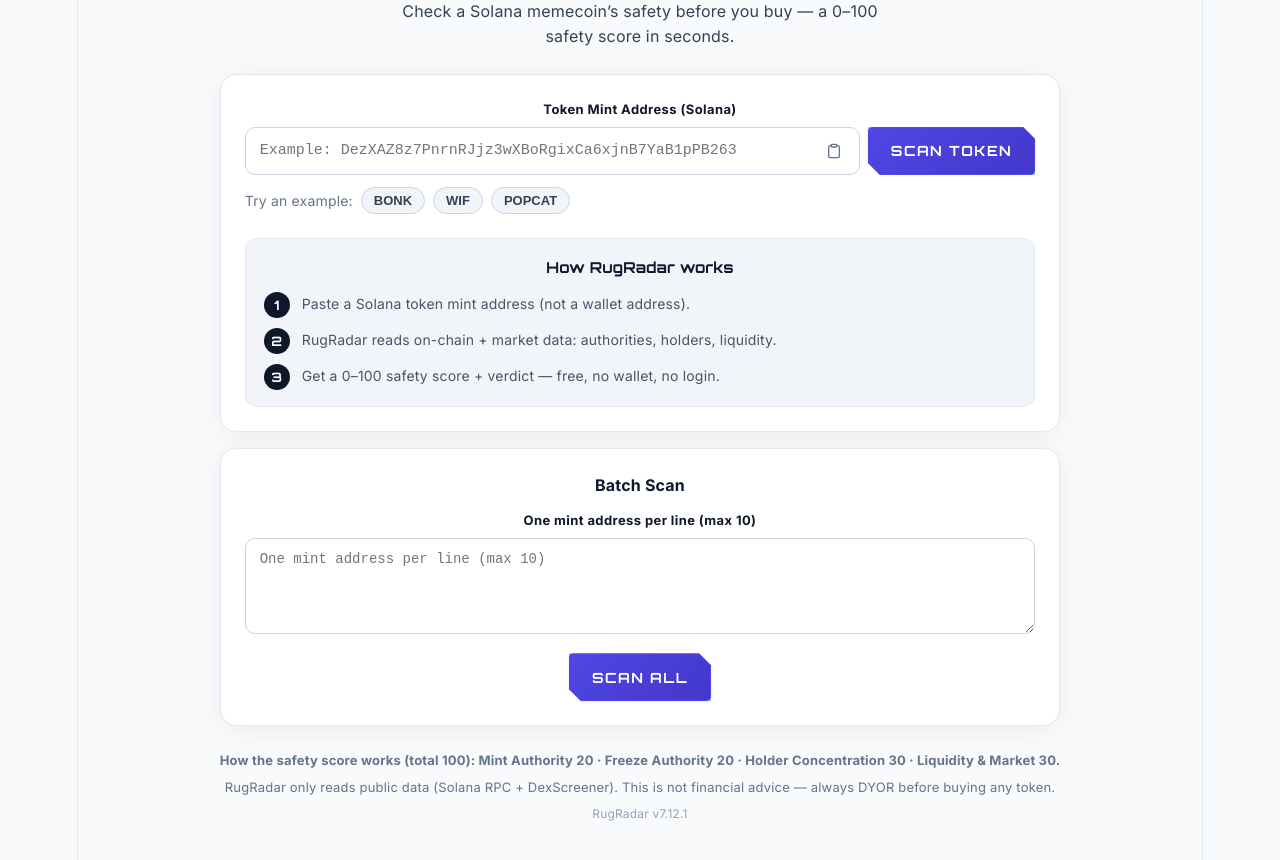
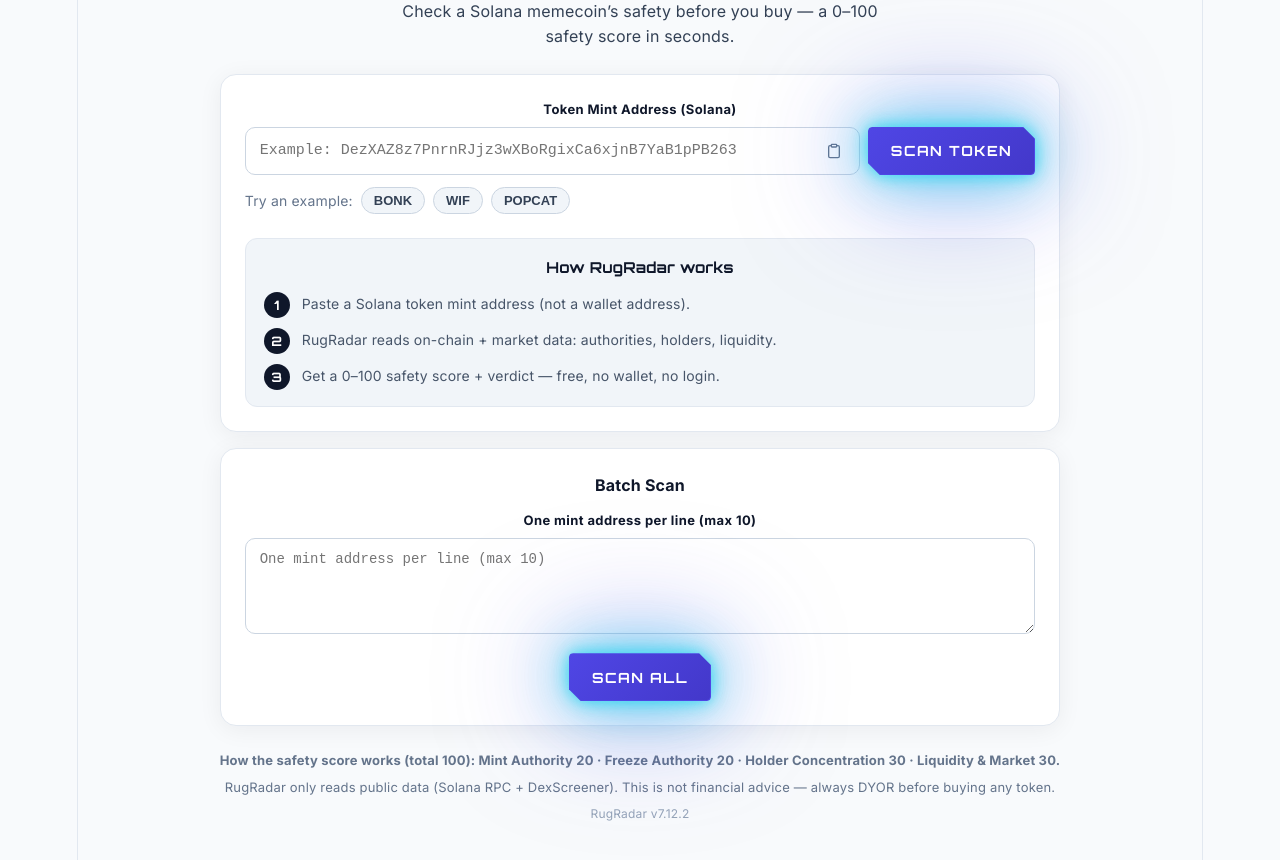
Before and after one commit to Dadapy04/rugradar, a React (Vite) app: page / in a window 1280 px wide. Shown: the part 260-1120 px from the top of the page. Built offline with nearby package versions, Linux system fonts and the light colour scheme; what @solana/web3.js would draw is missing.

Commit message:
RugRadar v7.12.2: Scan glow moved to wrapper (clip-path fix)

```diff
--- a/src/App.css
+++ b/src/App.css
@@ -261,20 +261,30 @@ a:focus-visible {
   border: 1px solid var(--btn-primary-bg);
   border-radius: 4px;
   clip-path: polygon(0 0, calc(100% - 12px) 0, 100% 12px, 100% 100%, 12px 100%, 0 calc(100% - 12px));
+  cursor: pointer;
+  white-space: nowrap;
+  transition: transform 0.15s ease, background 0.15s ease;
+}
+/* v7.12.2 — the glow lives on a WRAPPER (.btn-glow), not on the button:
+ * the button's angular clip-path clips any drop-shadow on the button
+ * itself (filter applies before clip-path), which is why v7.11/v7.12.1's
+ * glow was invisible. The wrapper has no clip-path, so its
+ * drop-shadow traces the button's clipped shape and survives. */
+.btn-glow {
+  display: inline-block;
   filter: drop-shadow(0 0 6px rgba(34, 211, 238, 0.9)) drop-shadow(0 0 20px rgba(34, 211, 238, 0.55)) drop-shadow(0 0 42px rgba(79, 70, 229, 0.4));
   animation: scan-glow 2.4s ease-in-out infinite;
-  cursor: pointer;
-  white-space: nowrap;
-  transition: filter 0.15s ease, transform 0.15s ease, background 0.15s ease;
 }
 @keyframes scan-glow {
   0%, 100% { filter: drop-shadow(0 0 6px rgba(34, 211, 238, 0.9)) drop-shadow(0 0 20px rgba(34, 211, 238, 0.55)) drop-shadow(0 0 42px rgba(79, 70, 229, 0.4)); }
   50% { filter: drop-shadow(0 0 10px rgba(34, 211, 238, 1)) drop-shadow(0 0 32px rgba(34, 211, 238, 0.75)) drop-shadow(0 0 60px rgba(79, 70, 229, 0.55)); }
 }
-.btn-primary:hover:not(:disabled) { filter: drop-shadow(0 0 10px rgba(34, 211, 238, 1)) drop-shadow(0 0 32px rgba(34, 211, 238, 0.8)) drop-shadow(0 0 64px rgba(79, 70, 229, 0.6)); transform: translateY(-1px); animation: none; }
-.btn-primary:active:not(:disabled) { transform: translateY(0) scale(0.98); filter: drop-shadow(0 0 4px rgba(34, 211, 238, 0.7)); animation: none; }
-.btn-primary:disabled { opacity: 0.6; cursor: default; filter: none; animation: none; }
-@media (prefers-reduced-motion: reduce) { .btn-primary { animation: none; } }
+.btn-glow:hover { filter: drop-shadow(0 0 10px rgba(34, 211, 238, 1)) drop-shadow(0 0 32px rgba(34, 211, 238, 0.8)) drop-shadow(0 0 64px rgba(79, 70, 229, 0.6)); animation: none; }
+.btn-glow:has(.btn-primary:disabled) { filter: none; animation: none; }
+@media (prefers-reduced-motion: reduce) { .btn-glow { animation: none; } }
+.btn-primary:hover:not(:disabled) { transform: translateY(-1px); }
+.btn-primary:active:not(:disabled) { transform: translateY(0) scale(0.98); }
+.btn-primary:disabled { opacity: 0.6; cursor: default; }
 
 .examples { margin-top: 12px; display: flex; align-items: center; gap: 8px; flex-wrap: wrap; color: var(--muted); font-size: 14px; }
 .recent { margin-top: 12px; display: flex; align-items: center; gap: 8px; flex-wrap: wrap; color: var(--muted); font-size: 14px; }
--- a/src/App.tsx
+++ b/src/App.tsx
@@ -1168,6 +1168,7 @@ export default function App() {
               )}
             </div>
           </div>
+          <span className="btn-glow">
           <button
             className="btn-primary"
             onClick={() => void runScan(mint)}
@@ -1175,6 +1176,7 @@ export default function App() {
           >
             {loading ? t.scanningButton : t.scanButton}
           </button>
+          </span>
           </div>
         </div>
 
@@ -1658,6 +1660,7 @@ export default function App() {
           placeholder={t.batchPlaceholder}
         />
         <div className="batch-actions">
+          <span className="btn-glow">
           <button
             type="button"
             className="btn-primary"
@@ -1668,6 +1671,7 @@ export default function App() {
               ? t.batchScanning(batchProgress.done, batchProgress.total)
               : t.batchScanButton}
           </button>
+          </span>
         </div>
         {batchError && <p className="error">{batchError}</p>}
         {batchRows.length > 0 && (
@@ -1739,7 +1743,7 @@ export default function App() {
         </p>
         <p>{t.footerDisclaimer}</p>
         {/* v7.10 (B9) — build label, so a bug report can be tied to a version. */}
-        <p className="version">RugRadar v7.12.1</p>
+        <p className="version">RugRadar v7.12.2</p>
       </footer>
 
       {methodOpen && (
```
Also changed, not shown: 1 other file (tests, documents, lock files or other folders).
